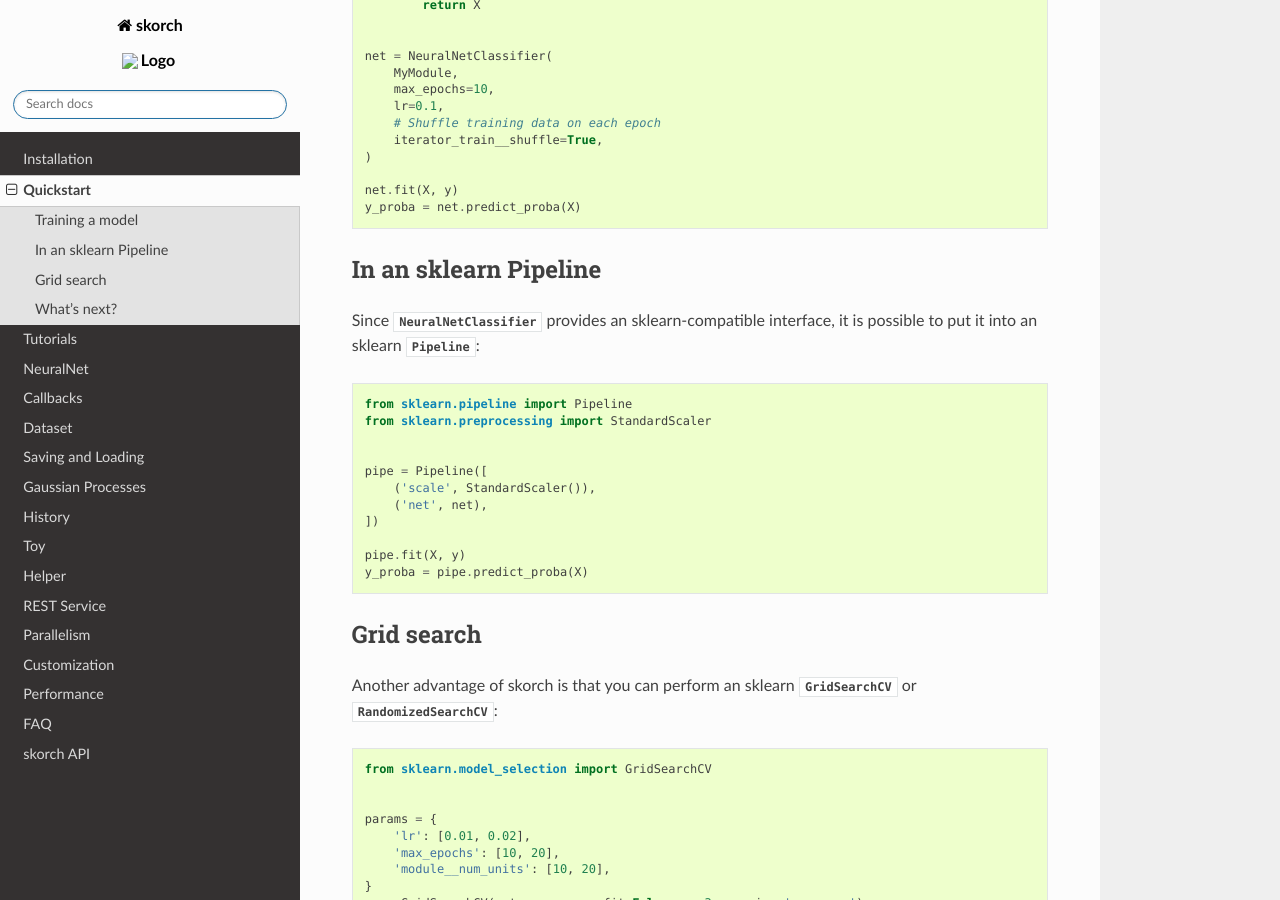
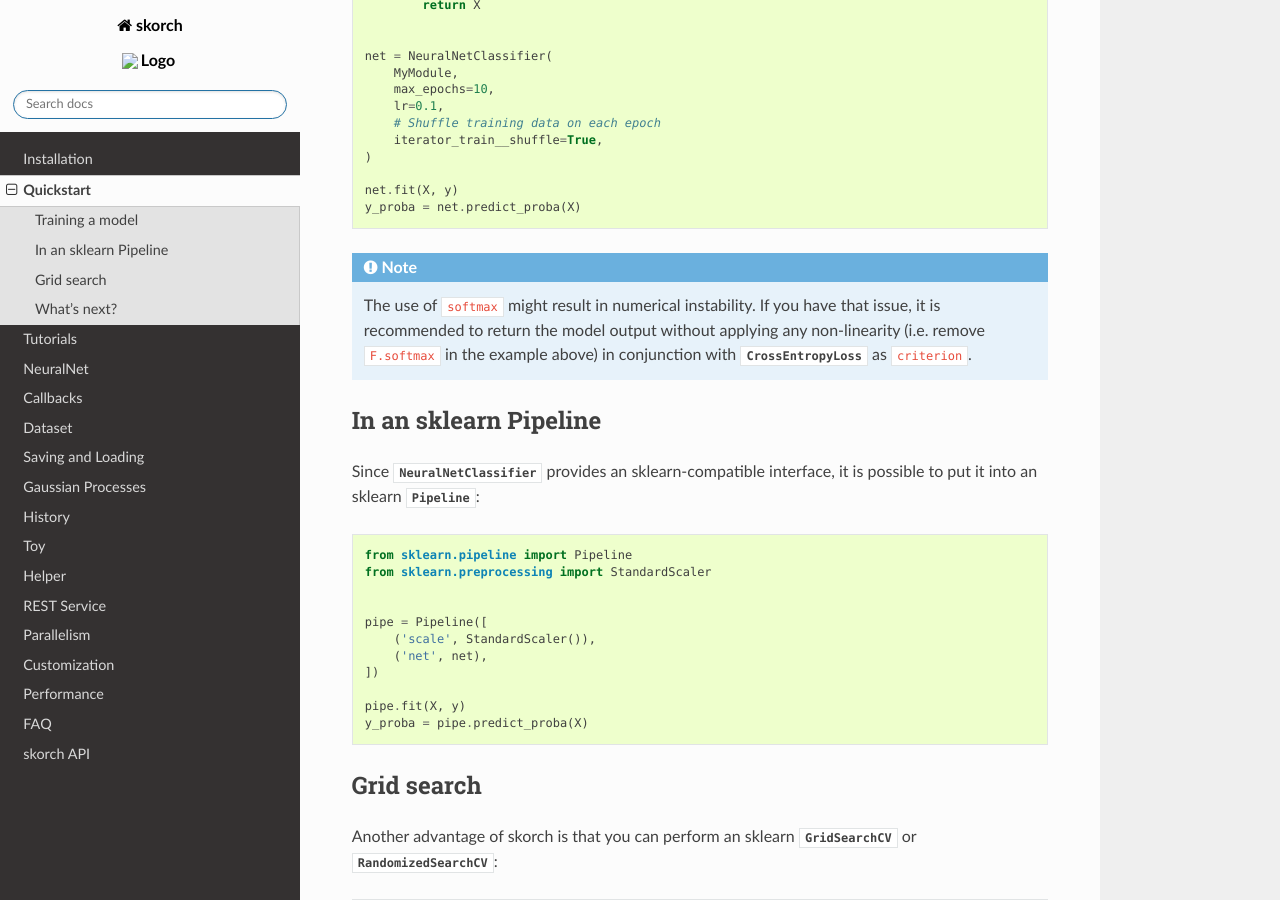
Before and after one commit to skorch-dev/skorch, a Sphinx documentation site: the page built from docs/user/quickstart.rst, in a window 1280 px wide and 900 px high, scrolled down 759 px. Built offline with Sphinx 7.4.7 and the Read the Docs theme 2.0.0, drawn with Linux system fonts in a browser that asks for light colours.

Commit message:
Mention that softmax might lead to num instability
Solves #830

By default, skorch uses softmax + NLLLoss for classification. This can
lead to numerical instability issues (when logits have large magnitude).
Therefore, mention in the docs how to prevent that issue.

```diff
--- a/docs/user/quickstart.rst
+++ b/docs/user/quickstart.rst
@@ -52,6 +52,12 @@ it on a toy classification dataset using skorch
     net.fit(X, y)
     y_proba = net.predict_proba(X)
 
+.. note::
+
+    The use of ``softmax`` might result in numerical instability. If you have
+    that issue, it is recommended to return the model output without applying
+    any non-linearity (i.e. remove ``F.softmax`` in the example above) in
+    conjunction with :class:`~torch.nn.CrossEntropyLoss` as ``criterion``.
 
 In an sklearn Pipeline
 ----------------------
```
